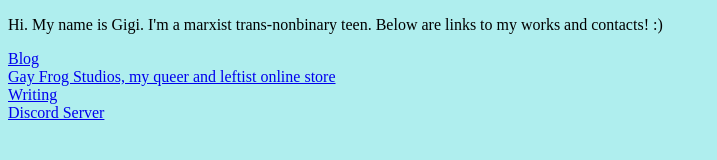
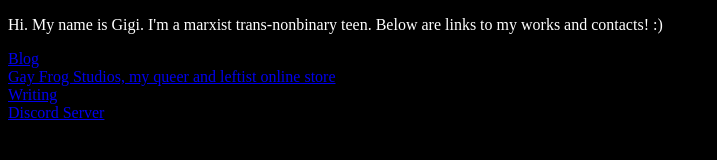
Before and after one commit to bluegreen1713/bluegreen1713.github.io, a plain HTML site: page index.html in a window 1280 px wide. Shown: the whole page, without its empty margins (0-717 px from the left). Drawn offline with Linux system fonts and the light colour scheme.

Commit message:
Update style.css

```diff
--- a/style.css
+++ b/style.css
@@ -1,3 +1,4 @@
 body {
-background: #afeeee;
+background: #000000;
+color: #FFFFFF;
 }
```
